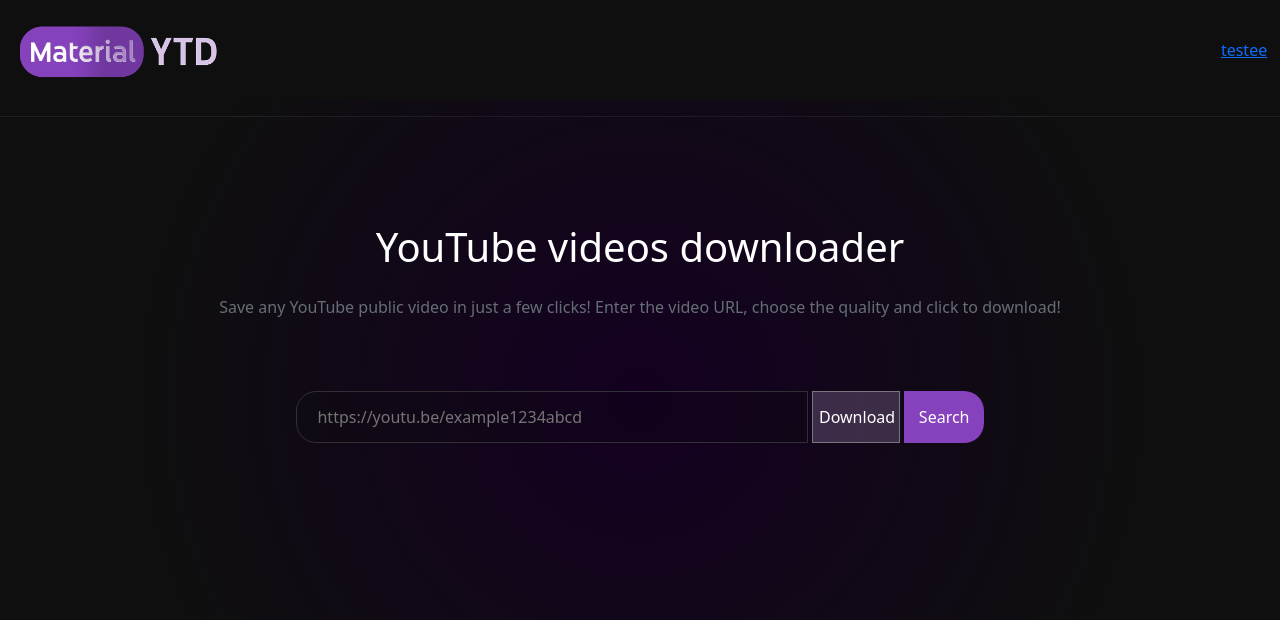
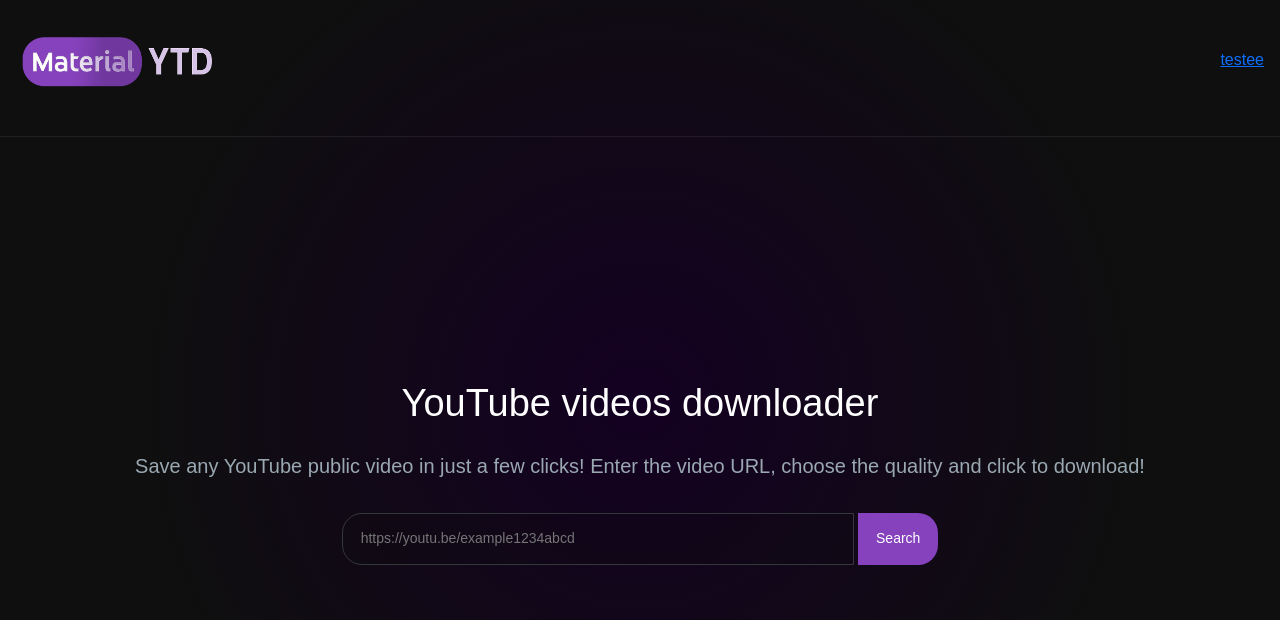
Before and after one commit to PedroGregori/MaterialYTD, a website: page public/html/index.html in a window 1280 px wide. Drawn offline with nearby package versions, Linux system fonts and the light colour scheme; files that its build step writes are made by us from their sources; files whose address does not match are found by name.

Commit message:
Improve and add some things

```diff
--- a/public/css/style.css
+++ b/public/css/style.css
@@ -1,5 +1,4 @@
 :root {
-    /* Ajeite as cores pedro */
     --color-base: #3498db;
 
     --color-light-1: #8642bd;
@@ -20,44 +19,39 @@
     --font-small: 14px;
     --font-medium: 20px;
     --font-large: 38px;
+
+    --spacing-small: 1em;
+    --spacing-medium: 2em;
+    --spacing-large: 3em;
 }
 
 body {
     height: 100vh;
-    background: radial-gradient(500px at center,rgb(20, 0, 34),rgb(15, 15, 15));
     margin: 0;
     padding: 0;
-}
-
-.box-quality-options {
-	width: 250px;
+    background: radial-gradient(500px at center, rgb(20, 0, 34), rgb(15, 15, 15));
+    font-family: Arial, sans-serif;
+    color: white;
 }
 
 .navbar {
     display: flex;
     justify-content: space-between;
-	padding: 0 1%;
-	background-color: rgb(15, 15, 15);
-	gap: 1em;
-	height: 100px;
+    align-items: center;
+    padding: 0 var(--spacing-small);
+    height: 15vh;
+    gap: var(--spacing-small);
 }
 
-hr {
-    border-color: rgba(202, 196, 208, 0.356);
-}
-
-.navbar-logo {
-    padding-top: 0px;
-    img {
-        width: 213px; height: 66px;
-    }
+.navbar-logo img {
+    height: 4em;
 }
 
 .download-page {
     display: flex;
     justify-content: center;
     align-items: center;
-	height: 40vh;
+    height: 80vh;
 }
 
 .download-page-content {
@@ -65,53 +59,70 @@
     flex-direction: column;
     justify-content: center;
     align-items: center;
-    gap: 1em;
-    color: white;
-    p {
-        padding-bottom: 5vh;
-        color: #666e75;
-    };
-    h1 {
-        padding-top: 10vh;
-    }
+    gap: var(--spacing-small);
+    text-align: center;
 }
 
-.download-options {
-
+.download-page-introduce {
+    display: grid;
+    align-items: center;
+    gap: var(--spacing-small);
 }
 
-.download-input {
-	height: 6.5vh;
-	width: 40vw;
-    border-top-left-radius: 20px;
-    border-bottom-left-radius: 20px;
-    border-style: solid; border-width: 1px;
-    border-color: rgba(50, 47, 53, 1);
+.download-page-introduce h1 {
+    font-size: var(--font-large);
+}
+
+.download-page-introduce p {
+    color: var(--color-gray-2);
+    font-size: var(--font-medium);
+}
+
+.download-page-input-url {
+    min-height: 6.5vh;
+    min-width: 40vw;
     padding-left: 3%;
+    border: 1px solid var(--color-dark-4);
+    border-radius: 20px 0 0 20px;
     background-color: rgba(13, 13, 13, 0.2);
     color: white;
+    font-size: var(--font-small);
 }
 
 .search-button {
-    background-color: #8642bd;
-    border-style: hidden;
+    min-height: 6.5vh;
+    min-width: 10vh;
+    border: none;
+    border-radius: 0 20px 20px 0;
+    background-color: var(--color-light-1);
     color: white;
-    height: 6.5vh;
-    width: 10vh;
-    border-top-right-radius: 20px;
-    border-bottom-right-radius: 20px;
+    cursor: pointer;
+    font-size: var(--font-small);
+}
+
+.search-button:hover {
+    background-color: var(--color-dark-1);
 }
 
 .download-button {
-    background-color: rgba(227, 193, 255, 0.20);
-    border-color: #79747E;
-    border-style: solid ;
-    border-width: 1px;
-    color: white;
     height: 6.5vh;
     width: 11vh;
+    border: 1px solid var(--color-gray-2);
+    border-radius: 20px;
+    background-color: rgba(227, 193, 255, 0.2);
+    color: white;
+    cursor: pointer;
+    font-size: var(--font-small);
 }
 
-.bi bi-link-45deg {
-    color: #8642bd;
+.download-button:hover {
+    background-color: rgba(227, 193, 255, 0.4);
 }
+
+.bi.bi-link-45deg {
+    color: var(--color-light-1);
+}
+
+hr {
+    border-color: rgba(202, 196, 208, 0.356);
+}
--- a/public/html/index.html
+++ b/public/html/index.html
@@ -28,18 +28,28 @@
     <main>
         <section class="download-page">
             <div class="download-page-content">
-                <h1>YouTube videos downloader</h1>
-                <p>Save any YouTube public video in just a few clicks! Enter the video URL, choose the quality and click to download!</p>
-                <div class="download-options">
+                <div class="download-page-introduce">
+                    <h1>YouTube videos downloader</h1>
+                    <p>Save any YouTube public video in just a few clicks! Enter the video URL, choose the quality and click to download!</p>
+                </div>
+              <div class="download-page-search-options">
                     <i class="bi bi-link-45deg"></i>
                     <input
-                    class="download-input"
+                    class="download-page-input-url"
                     id="input-url"
                     type="url"
                     name="ulrYt"
                     placeholder="https://youtu.be/example1234abcd">
-                    <button class="download-button" class="btn-url">Download</button>
-                    <button class="search-button">Search</button>
+                    <button class="search-button" id="btn-search">Search</button>
+                </div>
+                <div class="download-page-result" id="download-result" style="display: none;">
+                    <div class="download-page-result-video-thumbnail">
+                        <img src="./images/thumbnail.jpg" alt="thumbnail">
+                    </div>
+                    <div class="download-page-result-video-info">
+                        <h2>Video title</h2>
+                        <p>Video description</p>
+                    </div>
                 </div>
             </div>
         </section>
```
Lines whose indentation alone changed are shown as unchanged.
